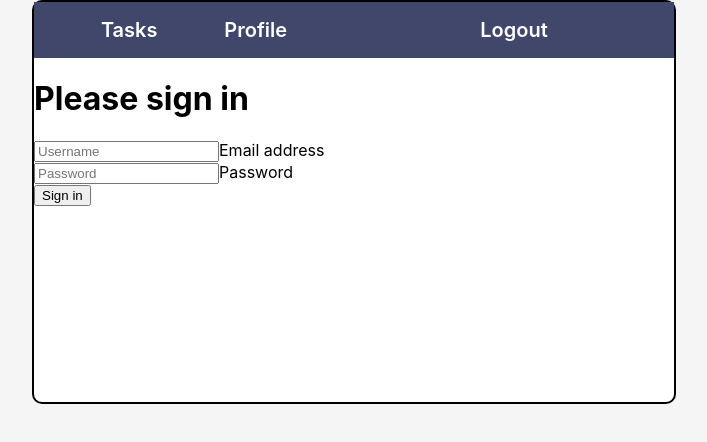
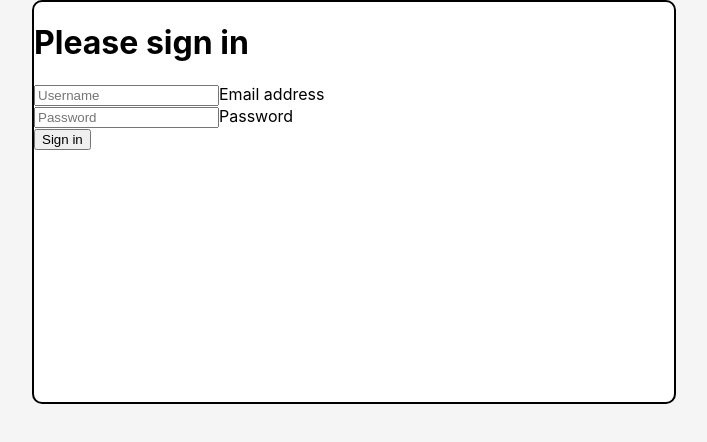
Before and after one commit to dorian-sz/TaskManager-CRUD-app, a React (Create React App) app in the folder Frontend/task-manager/: page /login in a window 1280 px wide. Shown: the top 442 px of the page, without its empty margins (286-993 px from the left). Built offline with nearby package versions, Linux system fonts and the light colour scheme.

Commit message:
Add display navbar only when logged in

```diff
--- a/Frontend/task-manager/src/components/Layout.jsx
+++ b/Frontend/task-manager/src/components/Layout.jsx
@@ -1,12 +1,19 @@
 import {Outlet} from 'react-router-dom'
 import Navbar from './Navbar'
+import useAuth from "../hooks/useAuth";
+const Layout = () => {
+  const {auth} = useAuth();
+  return (
 
-const Layout = () => {
-  return (
-    <div className='App'>
+      auth?.username ?
+      <div className='App'>
         <Navbar/>
         <Outlet/>
-    </div>
+      </div>
+      :
+      <div className='App'>
+        <Outlet/>
+      </div>
   )
 }
 
```
